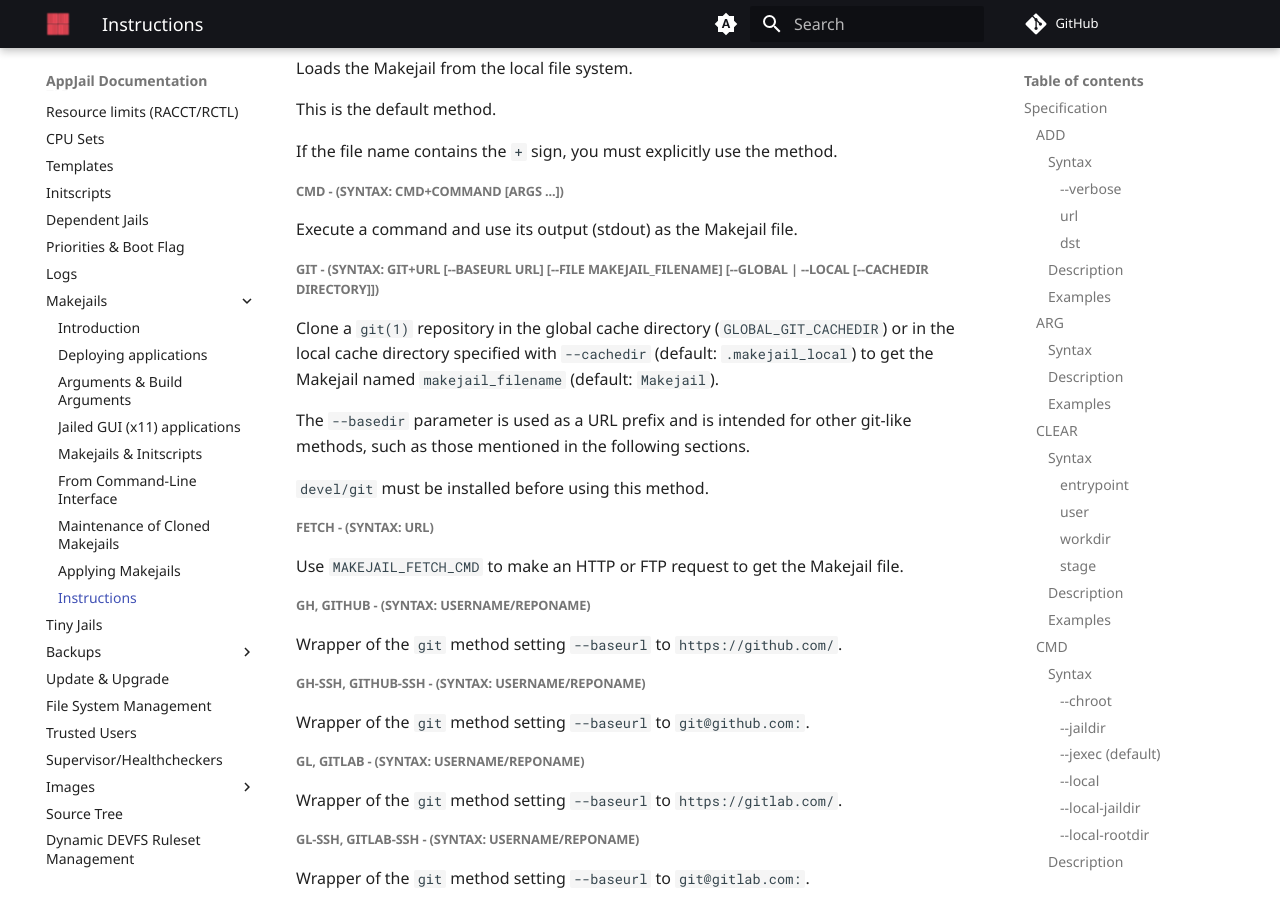
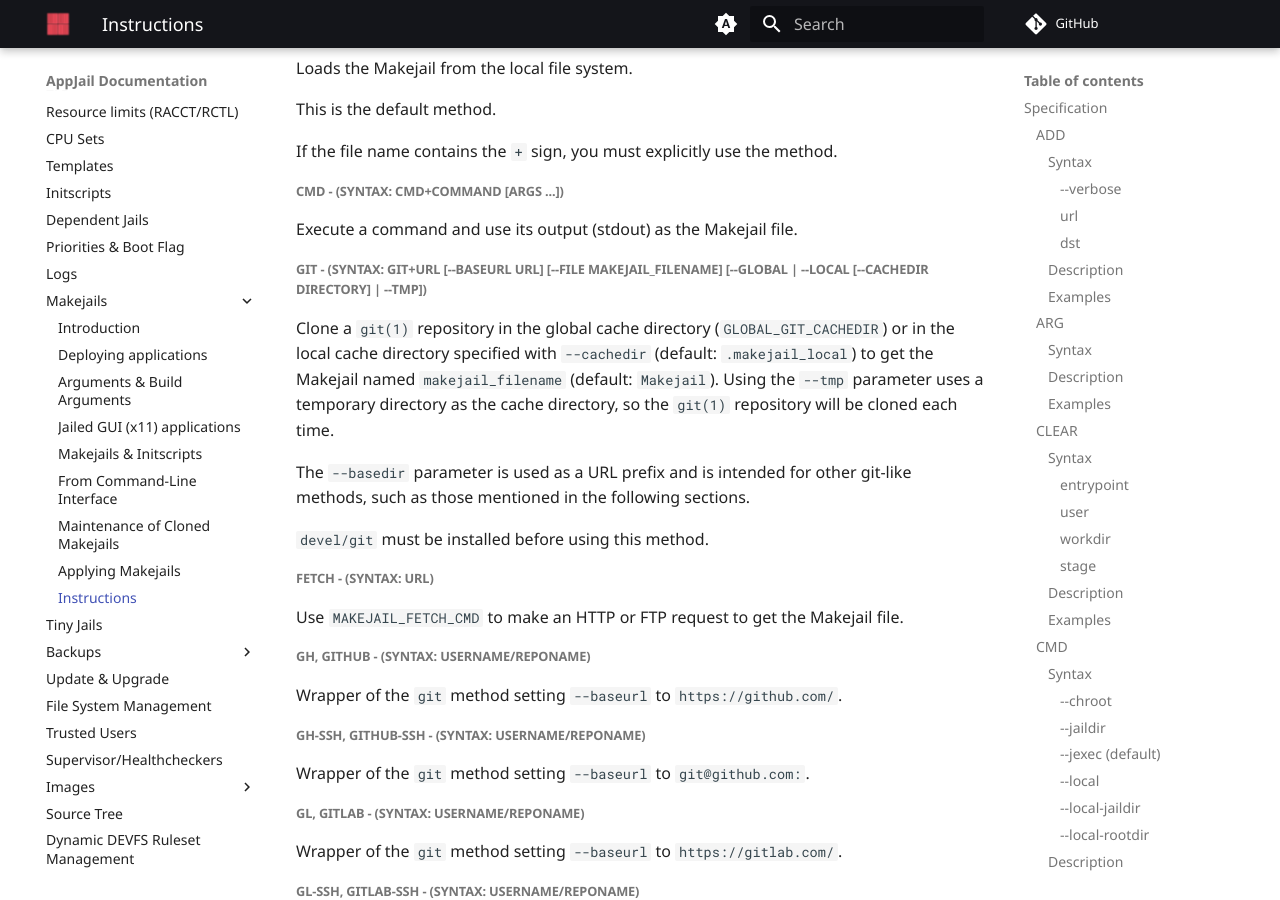
Before and after one commit to DtxdF/AppJail.docs, an MkDocs documentation site: the page built from docs/makejails/instructions.md, in a window 1280 px wide and 900 px high, scrolled down 14380 px. Built offline with MkDocs 1.6.1 and Material for MkDocs 9.7.7, drawn with Linux system fonts in a browser that asks for light colours; comment, search, counter and statistics services are not loaded.

Commit message:
Add --tmp parameter in the git method

```diff
--- a/docs/makejails/instructions.md
+++ b/docs/makejails/instructions.md
@@ -713,9 +713,9 @@ If the file name contains the `+` sign, you must explicitly use the method.
 
 Execute a command and use its output (stdout) as the Makejail file.
 
-##### git - (syntax: git+url [--baseurl url] [--file makejail_filename] [--global | --local [--cachedir directory]])
+##### git - (syntax: git+url [--baseurl url] [--file makejail_filename] [--global | --local [--cachedir directory] | --tmp])
 
-Clone a `git(1)` repository in the global cache directory (`GLOBAL_GIT_CACHEDIR`) or in the local cache directory specified with `--cachedir` (default: `.makejail_local`) to get the Makejail named `makejail_filename` (default: `Makejail`).
+Clone a `git(1)` repository in the global cache directory (`GLOBAL_GIT_CACHEDIR`) or in the local cache directory specified with `--cachedir` (default: `.makejail_local`) to get the Makejail named `makejail_filename` (default: `Makejail`). Using the `--tmp` parameter uses a temporary directory as the cache directory, so the `git(1)` repository will be cloned each time.
 
 The `--basedir` parameter is used as a URL prefix and is intended for other git-like methods, such as those mentioned in the following sections.
 
```
